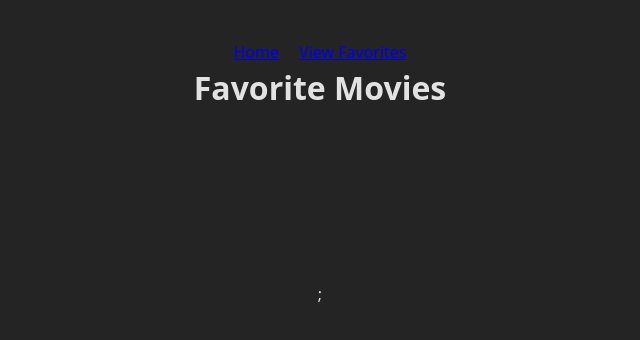
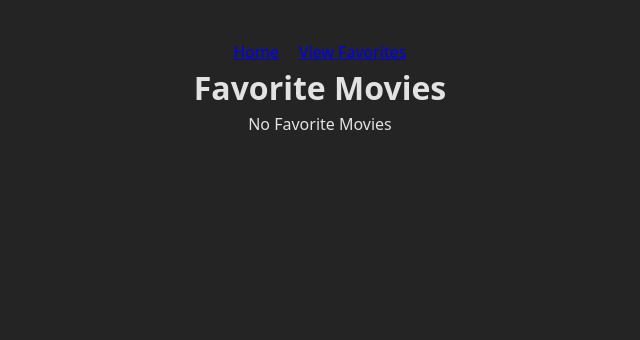
Before and after one commit to Ajazmiah/trending-movie-assessment, a React (Vite) app in the folder client/: page /favorites in a window 1280 px wide. Shown: the top 340 px of the page, without its empty margins (320-960 px from the left). Built offline with nearby package versions, Linux system fonts and the light colour scheme.

Commit message:
show no fav movie when favorites is empty

```diff
--- a/client/src/App.jsx
+++ b/client/src/App.jsx
@@ -1,5 +1,5 @@
 import "./App.css";
-import { Routes, Route, Link, Outlet, useLocation } from "react-router-dom";
+import {Link, Outlet, useLocation } from "react-router-dom";
 
 function App() {
   const location = useLocation();
--- a/client/src/components/Favorite/Favorite.jsx
+++ b/client/src/components/Favorite/Favorite.jsx
@@ -6,10 +6,15 @@ function Favorite() {
   const { favorites, toggleFavoriteMovie, isFavorite } = useMovieContext();
   return (
     <>
-    <h1>Favorite Movies</h1>
-    <MovieCard movies={favorites} />;
+      <h1>Favorite Movies</h1>
+
+      {favorites.length > 0 ? (
+        <MovieCard movies={favorites} />
+      ) : (
+        <p>No Favorite Movies</p>
+      )}
     </>
-  )
+  );
 }
 
 export default Favorite;
```
